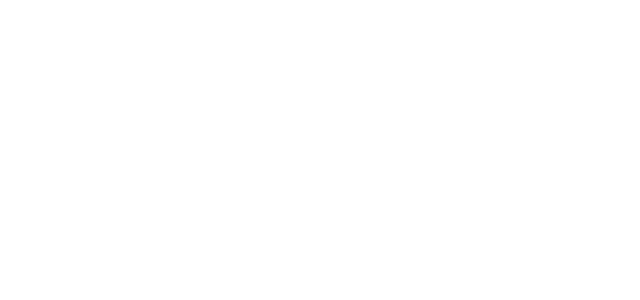
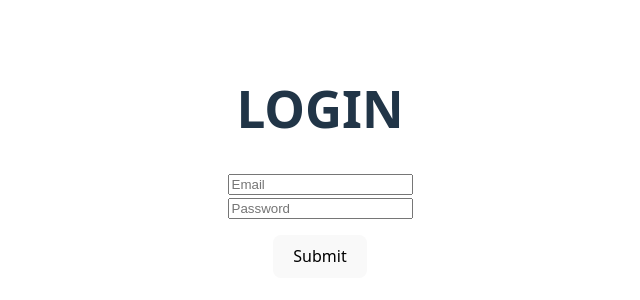
Before and after one commit to jongs0/webshop, a React app in the folder frontend/: page /login in a window 1280 px wide. Before the commit this address had no page. Shown: the part 238-538 px from the top of the page, without its empty margins (320-960 px from the left). Built offline with nearby package versions, Linux system fonts and the light colour scheme; the HTML template or start-up script is replaced by a standard one.

Commit message:
initial setup: Added to Router, Form, UseState, handleChange

```diff
--- a/frontend/src/pages/LoginPage.tsx
+++ b/frontend/src/pages/LoginPage.tsx
@@ -0,0 +1,40 @@
+import { useState } from "react";
+import { Button, Form } from "react-bootstrap";
+
+interface LoginData {
+    email : string,
+    password : string
+}
+
+const LoginPage = () => {
+    const [formData, setFormData] = useState<LoginData>({email:"",password:""});
+
+
+    const handleChangeBootstrap = (event: any) => {
+        let fieldName = event.target.name;
+        let fieldValue = event.target.value;
+        setFormData({ ...formData, [fieldName]: fieldValue })
+        console.log(formData)
+    }
+
+    return (
+        <Form>
+            <h1>LOGIN</h1>
+            <div/>
+            <Form.Group>
+                 {/* <Form.Label>Email</Form.Label> */}
+                <Form.Control name="email" type="email" placeholder="Email" onChange={handleChangeBootstrap}/>
+            </Form.Group>
+            <Form.Group>
+                {/* <Form.Label>Password</Form.Label> */}
+                <Form.Control name="password" type="password" placeholder="Password" onChange={handleChangeBootstrap}/>
+            </Form.Group>
+            <p/>
+            <Button variant="primary" type="submit">Submit
+            </Button>
+        </Form>
+
+    )
+}
+
+export default LoginPage;
--- a/frontend/src/router.tsx
+++ b/frontend/src/router.tsx
@@ -1,5 +1,6 @@
 import { BrowserRouter, Route, Routes } from "react-router"; // react-router-dom
 import MainLayout from "./layout";
+import LoginPage from "./pages/LoginPage";
 
 const Router = () => {
   return (
@@ -8,6 +9,7 @@
         <Route element={<MainLayout />}>
           {/* <Route index element={<HomePage />} /> */}
         </Route>
+        <Route path="login" element={<LoginPage/>}/>
       </Routes>
     </BrowserRouter>
   );
```
